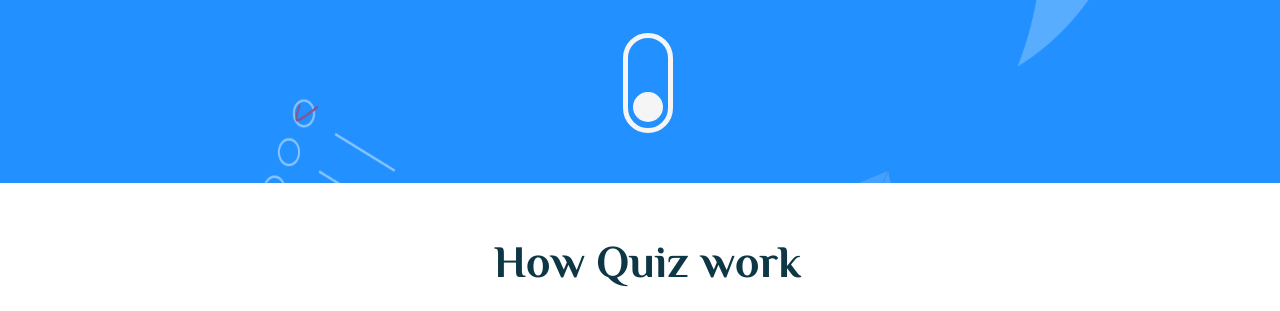
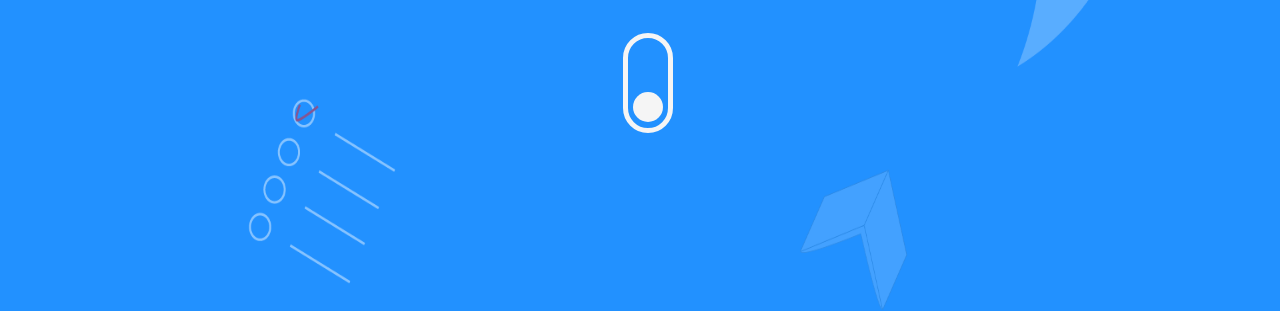
Before and after one commit to AsmaaMK/web-project, a plain HTML site: page index.html in a window 1280 px wide. Shown: the part 489-800 px from the top of the page. Drawn offline with Linux system fonts and the light colour scheme.

Commit message:
add background color

```diff
--- a/css/index-style.css
+++ b/css/index-style.css
@@ -1,12 +1,13 @@
 .background {
     background-image: url(../img/header.png);
+    background-color: #2291FF;
 }
 
 /* title section */
 
 .titleSection {
     text-align: center;
-    margin-bottom: 50px;
+    height: 100vh;
 }
 
 
```
